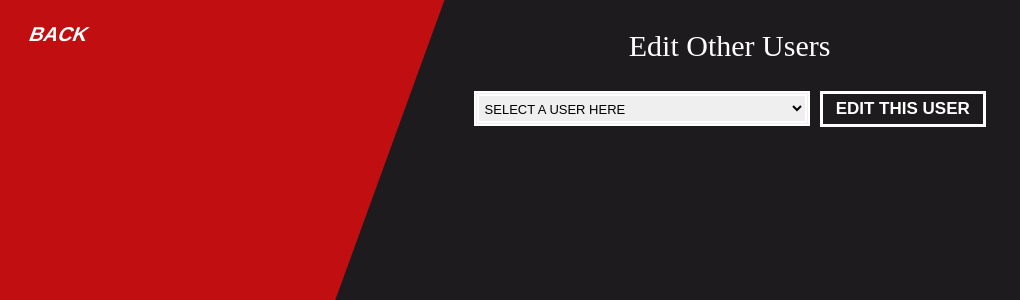
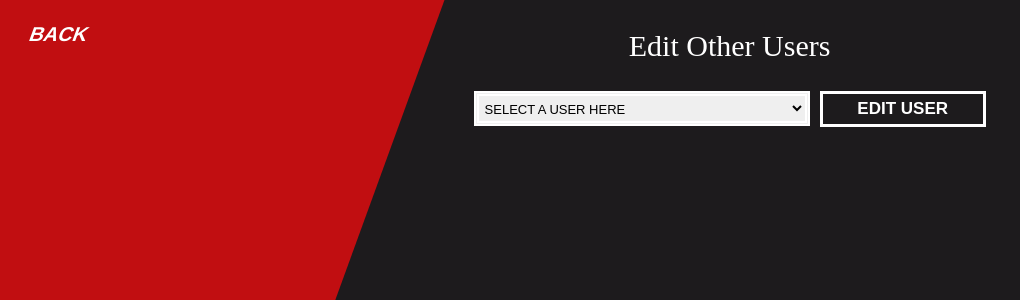
Before and after one commit to elina-petrova/Petrova_E_Tran_MT_Yu_J_Meng_Z_Oka_R_LondonRefereesGroup, a PHP site: page /Petrova_E_Tran_MT_Yu_J_Meng_Z_Oka_R_LondonRefereesGroup/admin/admin_editotheruser.php in a window 1280 px wide. Shown: the top 300 px of the page, without its empty margins (0-1020 px from the left). Run offline with PHP 8.4, Linux system fonts and the light colour scheme; a user stored in the database is signed in; data comes from the database, SQL or seed files in the repository.

Commit message:
fix edit others bug

```diff
--- a/admin/admin_editotheruser.php
+++ b/admin/admin_editotheruser.php
@@ -76,7 +76,7 @@ if (isset($_POST['edituser'])) {
                                     <?php endforeach; ?>
                                 </select>
                                 <!-- "Post" to choose which ID will be edited -->
-                                <button type="submit" name="edituser">EDIT THIS USER</button>
+                                <button type="submit" name="edituser">EDIT USER</button>
                             </div>
 
 
@@ -85,7 +85,7 @@ if (isset($_POST['edituser'])) {
                               <?php while ($user_info = $chosen_user->fetch(PDO::FETCH_ASSOC)): ?>
 
                               <div class="notthisuser">
-                                <a href="admin_editotheruser" >not this user?</a>
+                                <a href="admin_editotheruser">NOT THIS USER?</a>
                               </div>
 
                                 <input type="hidden" name="user_id" value="<?php echo $user_info['user_id']; ?>">
--- a/assets/sass/modules/_edituser.scss
+++ b/assets/sass/modules/_edituser.scss
@@ -55,8 +55,8 @@
     a{
         color: $red;
         font-size: 15px;
+        padding: 0;
         margin: 0;
-        padding: 0;
     }
 
 }
```
Also changed, not shown: public/css/main.css, 1 other file.
